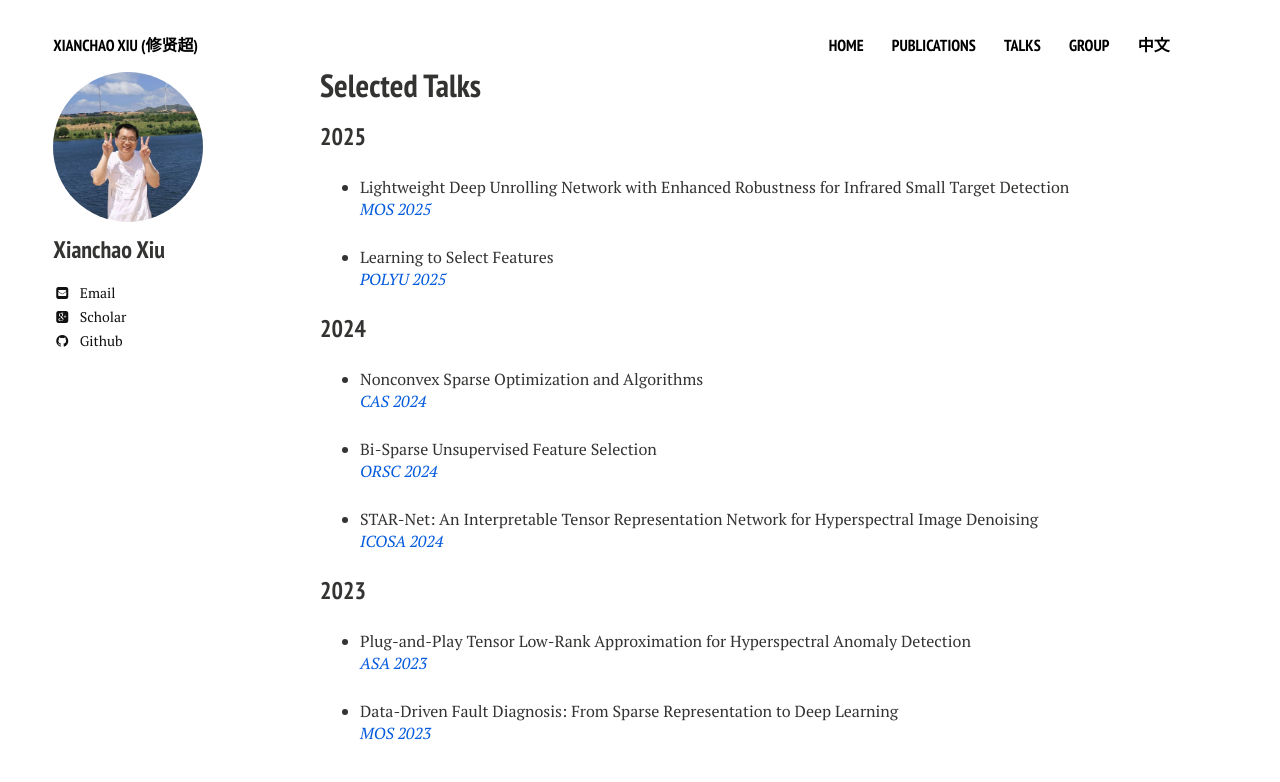
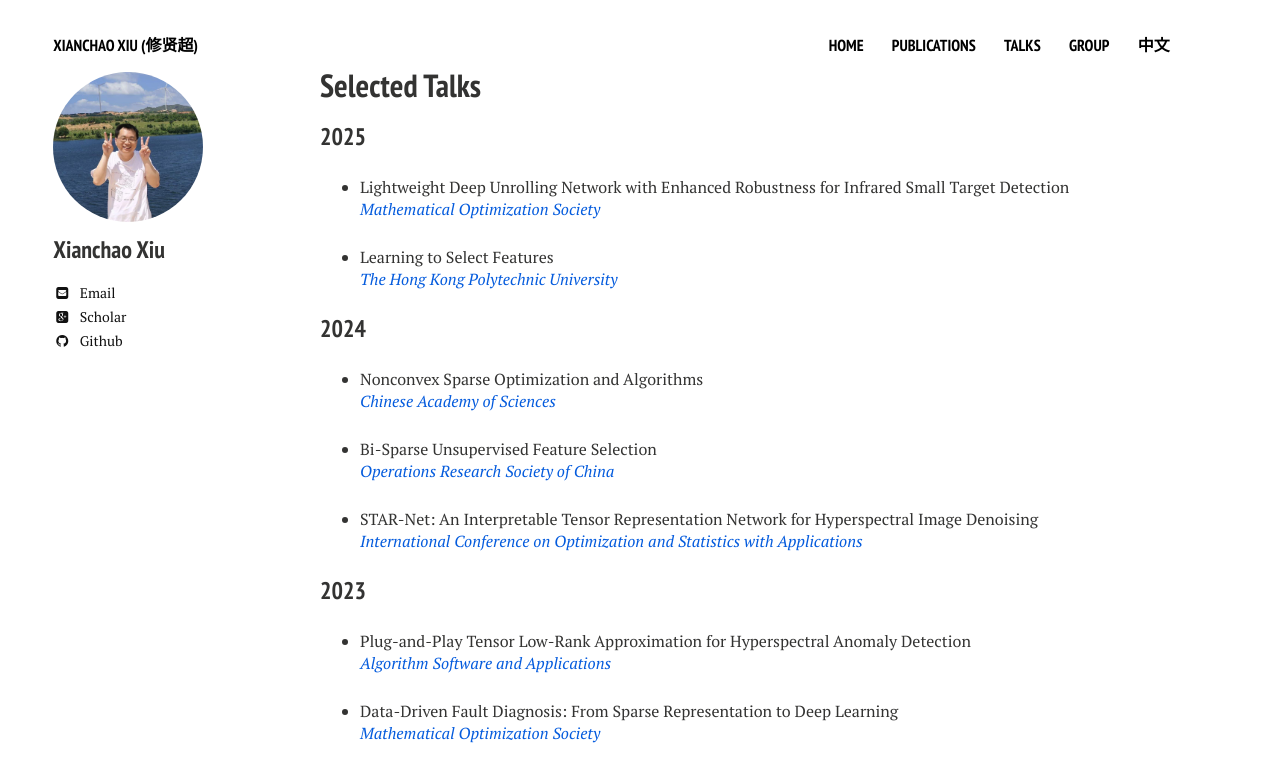
Before and after one commit to xianchaoxiu/xianchaoxiu.github.io, a Jekyll site: the page built from talks/index.md, in a window 1280 px wide. Shown: the top 782 px of the page. Built offline with Jekyll 4.4.1, drawn with Linux system fonts in a browser that asks for light colours; nearby versions of some CDN libraries.

Commit message:
Update index.md

```diff
--- a/talks/index.md
+++ b/talks/index.md
@@ -10,27 +10,27 @@ share: false
 
 ### 2025
 * Lightweight Deep Unrolling Network with Enhanced Robustness for Infrared Small Target Detection  <br>
-<i><a href="../talks/2025-MOS.pdf" class="textlink" target="_blank"> MOS 2025 </a> </i><br>
+<i><a href="../talks/2025-MOS.pdf" class="textlink" target="_blank"> Mathematical Optimization Society </a> </i><br>
 
 * Learning to Select Features <br>
-<i><a href="../talks/2025-POLYU.pdf" class="textlink" target="_blank"> POLYU 2025 </a> </i><br>
+<i><a href="../talks/2025-POLYU.pdf" class="textlink" target="_blank"> The Hong Kong Polytechnic University </a> </i><br>
 
 
 ### 2024
 
 * Nonconvex Sparse Optimization and Algorithms <br>
-<i><a href="../talks/2024-CAS.pdf" class="textlink" target="_blank"> CAS 2024 </a> </i><br>
+<i><a href="../talks/2024-CAS.pdf" class="textlink" target="_blank"> Chinese Academy of Sciences </a> </i><br>
 
 * Bi-Sparse Unsupervised Feature Selection <br>
-<i><a href="../talks/2024-ORSC.pdf" class="textlink" target="_blank"> ORSC 2024 </a> </i><br>
+<i><a href="../talks/2024-ORSC.pdf" class="textlink" target="_blank"> Operations Research Society of China </a> </i><br>
 
 * STAR-Net: An Interpretable Tensor Representation Network for Hyperspectral Image Denoising <br>
-<i><a href="../talks/2024-ICOSA.pdf" class="textlink" target="_blank"> ICOSA 2024 </a> </i><br>
+<i><a href="../talks/2024-ICOSA.pdf" class="textlink" target="_blank"> International Conference on Optimization and Statistics with Applications </a> </i><br>
 
 ### 2023
 
 * Plug-and-Play Tensor Low-Rank Approximation for Hyperspectral Anomaly Detection  <br>
-<i><a href="../talks/2023-ASA.pdf" class="textlink" target="_blank"> ASA 2023 </a> </i><br>
+<i><a href="../talks/2023-ASA.pdf" class="textlink" target="_blank"> Algorithm Software and Applications </a> </i><br>
 
 * Data-Driven Fault Diagnosis: From Sparse Representation to Deep Learning  <br>
-<i><a href="../talks/2023-MOS.pdf" class="textlink" target="_blank"> MOS 2023 </a> </i><br>
+<i><a href="../talks/2023-MOS.pdf" class="textlink" target="_blank"> Mathematical Optimization Society </a> </i><br>
```
